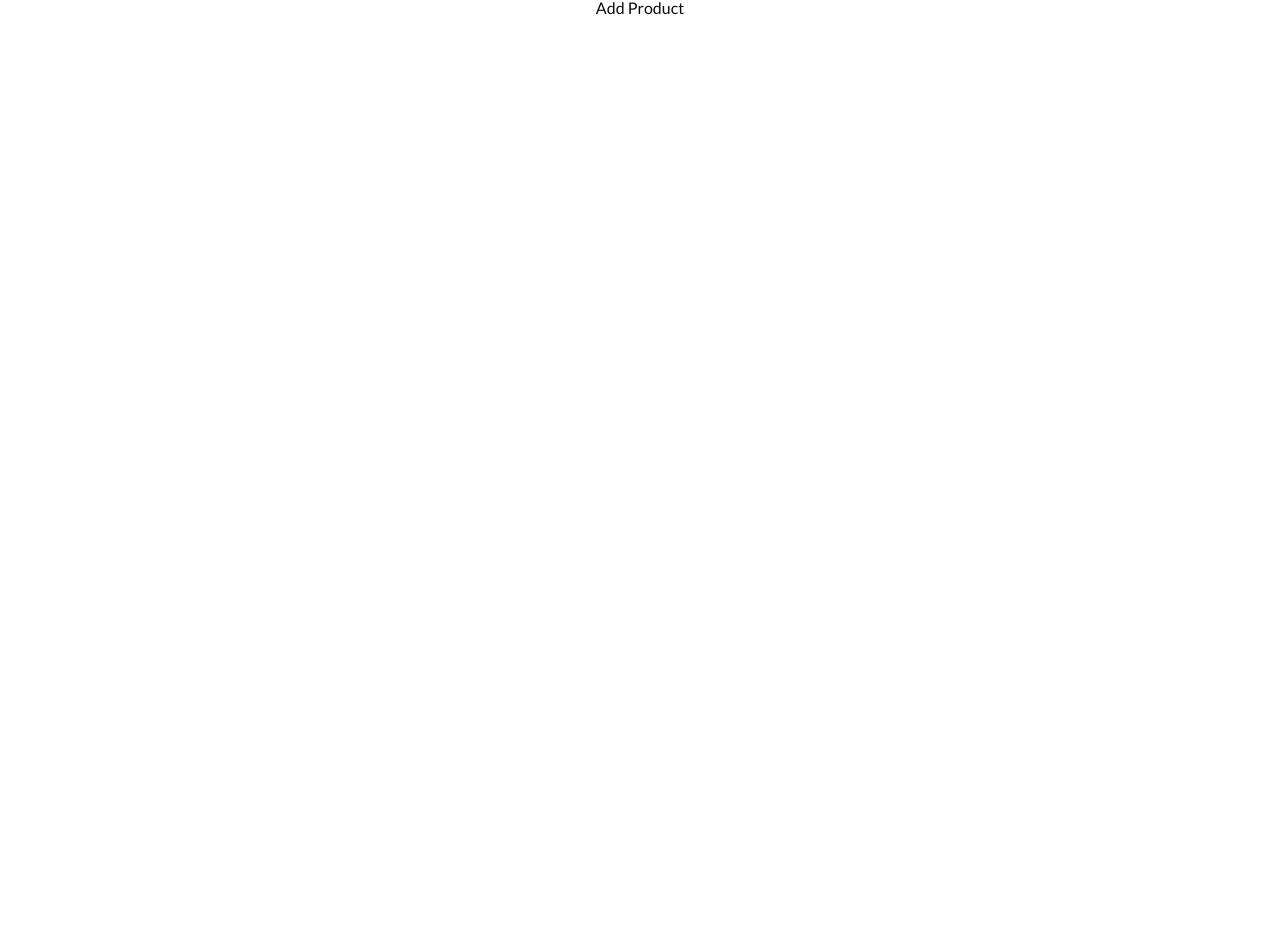
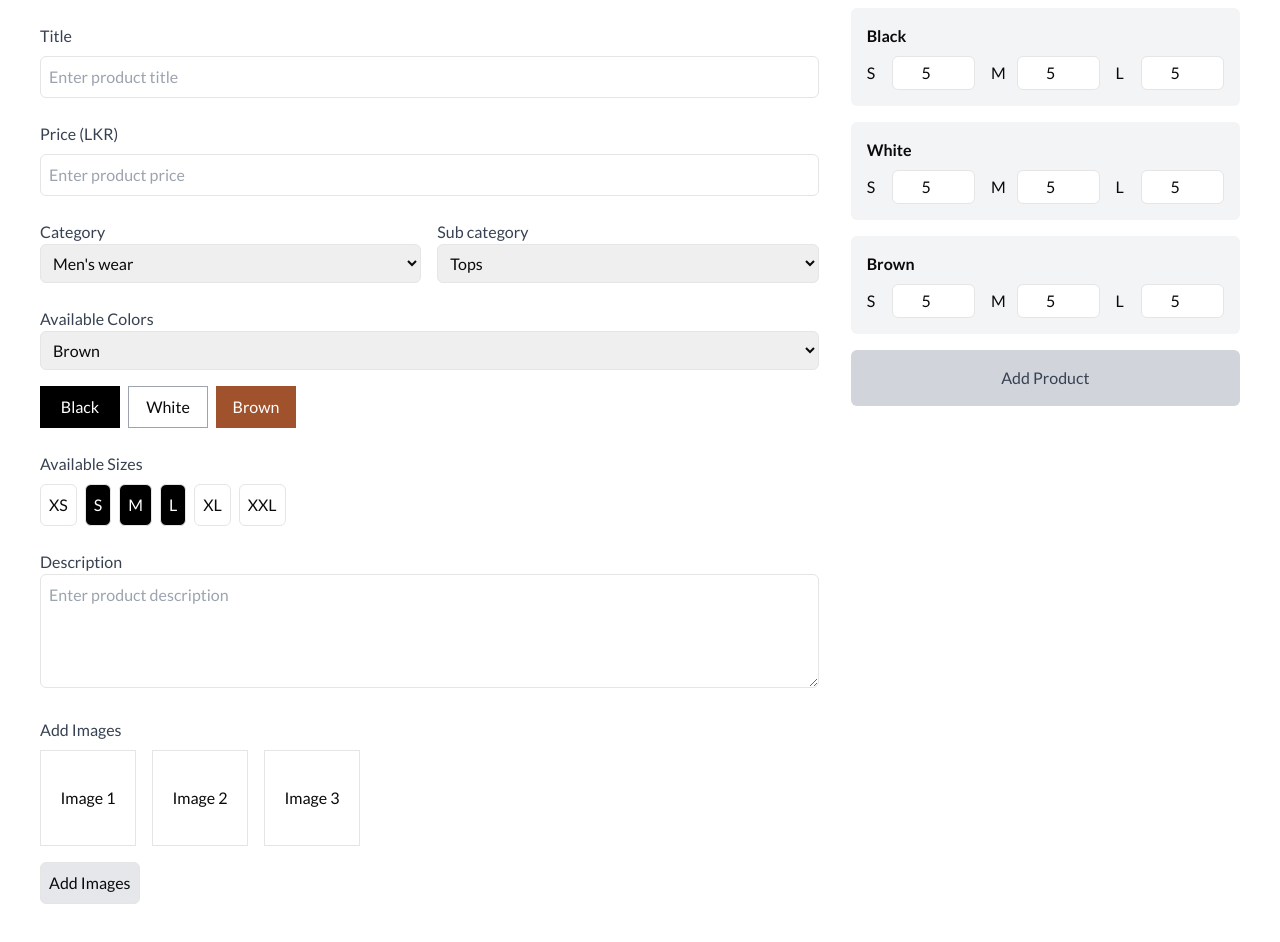
Before and after one commit to Supun-SD/SaxonStore, a React (Vite) app in the folder saxonstore-frontend/: page /admin/add-product in a window 1280 px wide. Shown: the part 392-1334 px from the top of the page. Before the commit the page ends 800 px from the top, so only its background shows below. Built offline with nearby package versions, Linux system fonts and the light colour scheme; a web font is replaced by a local one.

Commit message:
add product new

```diff
--- a/saxonstore-frontend/src/pages/AddProduct.jsx
+++ b/saxonstore-frontend/src/pages/AddProduct.jsx
@@ -1,5 +1,148 @@
-function AddProduct() {
-  return <div className="flex-center h-screen justify-center">Add Product</div>;
-}
+import React from "react";
+
+const AddProduct = () => {
+  return (
+    <div className="p-6 md:p-10">
+      {/* Navbar Space */}
+
+      <div className="p-20 md:p-25"></div>
+
+
+
+      {/* Main Content */}
+      <div className="lg:flex lg:space-x-8 lg:mt-20 pt-20">
+        <div className="lg:w-2/3 space-y-6">
+          {/* Heading */}
+          <h2 className="text-2xl font-semibold text-gray-800 mb-6">Add Product</h2>
+
+          {/* Title and Price */}
+          <div className="space-y-2">
+            <label className="block text-gray-700">Title</label>
+            <input
+              type="text"
+              className="w-full border rounded-md p-2 focus:outline-none"
+              placeholder="Enter product title"
+            />
+          </div>
+
+          <div className="space-y-2 mt-4">
+            <label className="block text-gray-700">Price (LKR)</label>
+            <input
+              type="text"
+              className="w-full border rounded-md p-2 focus:outline-none"
+              placeholder="Enter product price"
+            />
+          </div>
+
+          {/* Category and Sub-category */}
+          <div className="flex space-x-4 mt-4">
+            <div className="w-1/2">
+              <label className="block text-gray-700">Category</label>
+              <select className="w-full border rounded-md p-2 focus:outline-none">
+                <option>Men's wear</option>
+                <option>Women's wear</option>
+              </select>
+            </div>
+            <div className="w-1/2">
+              <label className="block text-gray-700">Sub category</label>
+              <select className="w-full border rounded-md p-2 focus:outline-none">
+                <option>Tops</option>
+                <option>Bottoms</option>
+                <option>Shoes</option>
+                <option>Accessories</option>
+              </select>
+            </div>
+          </div>
+
+          {/* Available Colors */}
+          <div className="mt-4">
+            <label className="block text-gray-700">Available Colors</label>
+            <select className="w-full border rounded-md p-2 mb-2 focus:outline-none">
+              <option>Brown</option>
+              <option>Black</option>
+              <option>White</option>
+            </select>
+            <div className="flex space-x-2 mt-2">
+              <button className="p-2 bg-black text-white w-20">Black</button>
+              <button className="p-2 bg-white border border-gray-400 w-20">White</button>
+              <button className="p-2 bg-[#A0522D] text-white w-20">Brown</button>
+            </div>
+          </div>
+
+          {/* Available Sizes */}
+          <div className="mt-4">
+            <label className="block text-gray-700">Available Sizes</label>
+            <div className="flex space-x-2 mt-2">
+              <button className="p-2 rounded-md border">XS</button>
+              <button className="p-2 rounded-md border bg-black text-white">S</button>
+              <button className="p-2 rounded-md border bg-black text-white">M</button>
+              <button className="p-2 rounded-md border bg-black text-white">L</button>
+              <button className="p-2 rounded-md border">XL</button>
+              <button className="p-2 rounded-md border">XXL</button>
+            </div>
+          </div>
+
+          {/* Description */}
+          <div className="mt-4">
+            <label className="block text-gray-700">Description</label>
+            <textarea
+              className="w-full border rounded-md p-2 focus:outline-none"
+              rows="4"
+              placeholder="Enter product description"
+            ></textarea>
+          </div>
+
+          {/* Image Upload */}
+          <div className="mt-4">
+            <label className="block text-gray-700">Add Images</label>
+            <div className="flex space-x-4 mt-2">
+              <div className="w-24 h-24 border flex items-center justify-center">
+                <span>Image 1</span>
+              </div>
+              <div className="w-24 h-24 border flex items-center justify-center">
+                <span>Image 2</span>
+              </div>
+              <div className="w-24 h-24 border flex items-center justify-center">
+                <span>Image 3</span>
+              </div>
+            </div>
+            <button className="mt-4 p-2 bg-gray-200 border rounded-md">
+              Add Images
+            </button>
+          </div>
+        </div>
+
+      {/* Available Quantities */}
+<div className="lg:w-1/3 space-y-4 mt-6 lg:mt-0 w-11/12 mx-auto">
+  <label className="block text-gray-700">Available Quantities</label>
+  {["Black", "White", "Brown"].map((color) => (
+    <div key={color} className="bg-gray-100 p-4 rounded-md space-y-2 w-full">
+      <h3 className="font-semibold">{color}</h3>
+      <div className="flex space-x-4">
+        {["S", "M", "L"].map((size) => (
+          <div key={size} className="flex items-center space-x-2 w-1/3">
+            <span className="w-6">{size}</span>
+            <input
+              type="number"
+              defaultValue={5}
+              className="w-full border rounded-md p-1 text-center"
+            />
+          </div>
+        ))}
+      </div>
+    </div>
+  ))}
+
+  {/* Submit Button */}
+  <button className="w-full p-4 mt-6 bg-gray-300 text-gray-700 rounded-md hover:bg-gray-400">
+    Add Product
+  </button>
+</div>
+
+
+      </div>
+    </div>
+  );
+};
 
 export default AddProduct;
```
Also changed, not shown: 1 other file (tests, documents, lock files or other folders).
